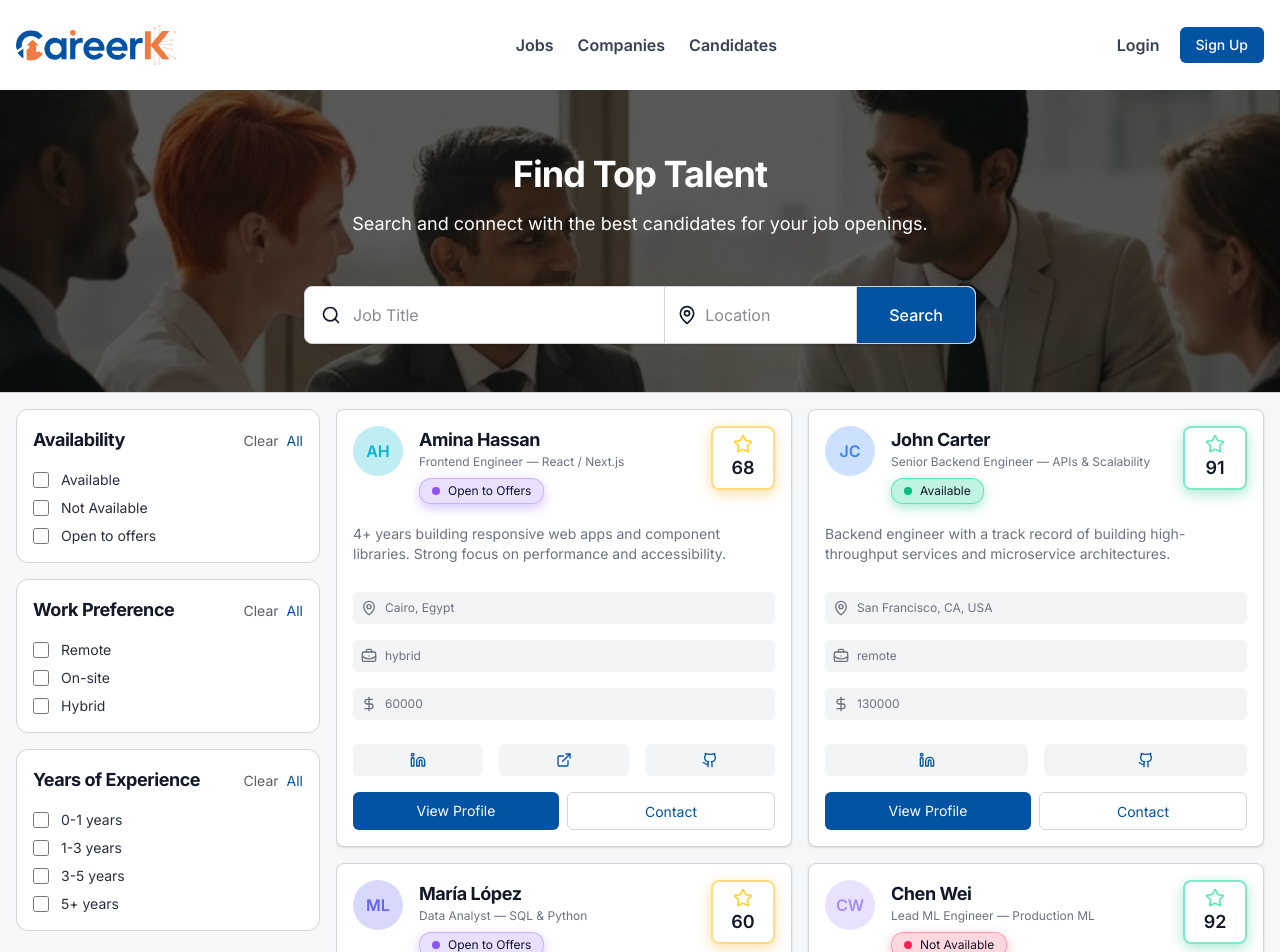
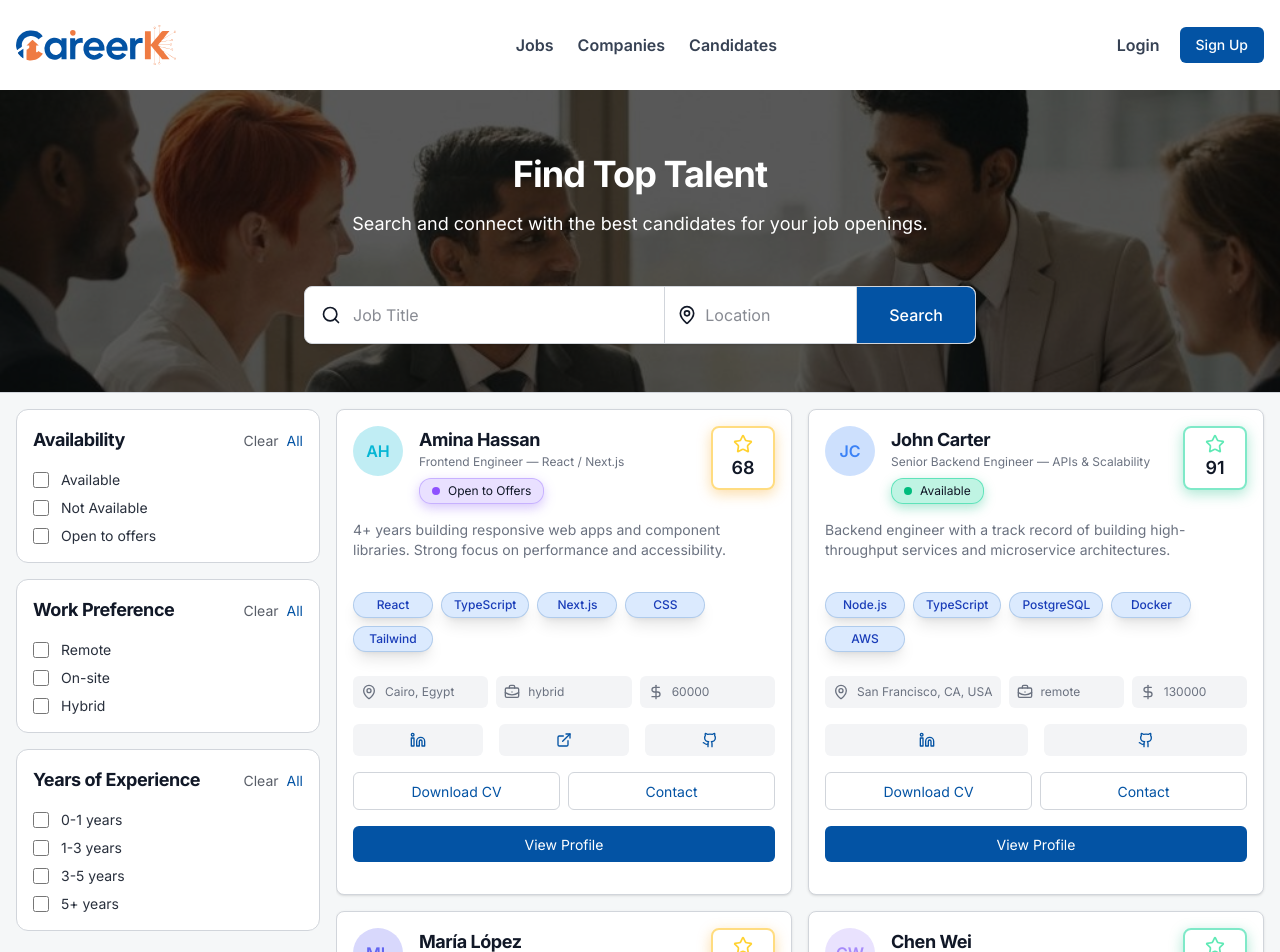
Before and after one commit to omarMo7amed/careerk, a Next.js app: page /candidates in a window 1280 px wide. Shown: the top 952 px of the page. Built offline with nearby package versions, Linux system fonts and the light colour scheme.

Commit message:
feat(candidate): update candidate card, types, and components; fix Badge centering

```diff
--- a/src/entities/candidate/components/CandidateMetaItem.tsx
+++ b/src/entities/candidate/components/CandidateMetaItem.tsx
@@ -2,9 +2,9 @@ import type { CandidateMetaItemProps } from "../types/candidateMetaItem";
 
 export function CandidateMetaItem({ icon, label }: CandidateMetaItemProps) {
   return (
-    <div className="flex flex-wrap items-center bg-bg-muted gap-2 rounded-md mt-2 p-2">
-      <div className="shrink-0">{icon}</div>
-      <div className="text-text-secondary text-xs">{label}</div>
+    <div className="flex flex-1 items-center bg-bg-muted gap-2 rounded-md mt-2 p-2">
+      <div className="">{icon}</div>
+      <div className="text-text-secondary text-nowrap text-xs">{label}</div>
     </div>
   );
 }
--- /dev/null
+++ b/src/entities/candidate/components/DownloadButton.tsx
@@ -0,0 +1,13 @@
+import Link from "next/link";
+
+export function DownloadButton({ href }: { href: string }) {
+  return (
+    <Link
+      href={href || "#"}
+      className={` text-primary text-sm inline-block text-center w-full `}
+      aria-label={`Download CV`}
+    >
+      Download CV
+    </Link>
+  );
+}
--- /dev/null
+++ b/src/entities/candidate/components/Skills.tsx
@@ -0,0 +1,13 @@
+import { Badge } from "@/shared";
+
+export default function Skills({ skills }: { skills: string[] }) {
+  return (
+    <div className="flex flex-wrap gap-2 my-4">
+      {skills.map((skill) => (
+        <Badge key={skill} size="sm" className="font-medium " variant="info">
+          {skill}
+        </Badge>
+      ))}
+    </div>
+  );
+}
--- a/src/entities/candidate/components/ViewProfile.tsx
+++ b/src/entities/candidate/components/ViewProfile.tsx
@@ -5,8 +5,8 @@ export function ViewProfile({ id }: ViewProfileProps) {
   const profileHref = `/candidates/${id}`;
   return (
     <Link
-      href={profileHref}
-      className="text-white text-sm text-center inline-block w-full"
+      href={profileHref || "#"}
+      className="text-white text-nowrap text-sm text-center inline-block w-full"
       aria-label={`View profile of candidate ${id}`}
     >
       View Profile
--- a/src/entities/candidate/types/candidate.ts
+++ b/src/entities/candidate/types/candidate.ts
@@ -1,3 +1,5 @@
+import { Skill } from "@/entities/skill";
+
 export interface Candidate {
   id: string;
   user_id: string;
@@ -24,6 +26,7 @@ export interface Candidate {
    * This is the percentage of how much the candidate CV matches with the job requirements
    */
   cv_match_percentage: number;
+  cv_url: string;
 
   /**
    * I will tell amr about it because i think it will be better if we use it as this instead of
--- a/src/entities/candidate/ui/CandidateCard.tsx
+++ b/src/entities/candidate/ui/CandidateCard.tsx
@@ -6,8 +6,16 @@ import { ViewProfile } from "../components/ViewProfile";
 import { Candidate } from "../types/candidate";
 
 import { DollarSign, BriefcaseBusiness, MapPin } from "lucide-react";
+import { DownloadButton } from "../components/DownloadButton";
+import Skills from "../components/Skills";
 
-export function CandidateCard({ candidate }: { candidate: Candidate }) {
+export function CandidateCard({
+  candidate,
+  includeSkills = true,
+}: {
+  candidate: Candidate;
+  includeSkills?: boolean;
+}) {
   const {
     id,
     name,
@@ -24,10 +32,12 @@ export function CandidateCard({ candidate }: { candidate: Candidate }) {
     email,
     cv_score,
     cv_match_percentage,
+    cv_url,
+    skills,
   } = candidate;
 
   return (
-    <div className="bg-bg-surface rounded-lg p-4 shadow-sm flex flex-col gap-2 border border-border">
+    <div className="bg-bg-surface rounded-lg p-4 shadow-sm flex flex-col  border border-border">
       <div className="flex items-start justify-between gap-6">
         <CandidateHeader
           id={id}
@@ -40,12 +50,15 @@ export function CandidateCard({ candidate }: { candidate: Candidate }) {
       </div>
 
       <p
-        className="text-text-secondary text-sm line-clamp-2 my-3"
+        className="text-text-secondary text-sm line-clamp-2 my-4"
         title={summary}
       >
         {summary}
       </p>
 
+      {includeSkills && <Skills skills={skills} />}
+
+      <div className="flex flex-wrap gap-2 items-center justify-between">
         <CandidateMetaItem
           icon={<MapPin className="w-4 h-4 text-text-secondary" />}
           label={location}
@@ -58,6 +71,7 @@ export function CandidateCard({ candidate }: { candidate: Candidate }) {
           icon={<DollarSign className="w-4 h-4 text-text-secondary" />}
           label={expected_salary}
         />
+      </div>
 
       <CandidateSocialLinks
         linkedin_url={linkedin_url}
@@ -65,14 +79,18 @@ export function CandidateCard({ candidate }: { candidate: Candidate }) {
         github_url={github_url}
       />
 
-      <div className="w-full flex justify-between gap-2 mt-2">
-        <div className="flex-1 px-3 py-1.5 rounded-md bg-primary text-white hover:opacity-90 ">
-          <ViewProfile id={id} />
+      <div className="w-full flex flex-wrap text-nowrap justify-between gap-2 mt-4">
+        <div className="flex-1 px-3 py-1.5 rounded-md bg-transparent border border-border text-white hover:opacity-90">
+          <DownloadButton href={cv_url} />
         </div>
         <div className="flex-1 px-3 py-1.5 rounded-md bg-transparent border border-border text-white hover:opacity-90">
           <ContactButton email={email} />
         </div>
       </div>
+
+      <div className="flex-1 px-3 py-1.5 my-4 rounded-md bg-primary text-white hover:opacity-90 ">
+        <ViewProfile id={id} />
+      </div>
     </div>
   );
 }
--- a/src/shared/ui/Badge.tsx
+++ b/src/shared/ui/Badge.tsx
@@ -17,7 +17,7 @@ export function Badge({
   animate = false, // ADDED: Default to false
 }: BadgeProps) {
   const baseStyles =
-    "min-w-[80px] w-fit inline-flex items-center gap-3 border border-primary/20 rounded-full text-sm font-bold shadow-lg text-center";
+    "min-w-[80px] w-fit inline-flex items-center justify-center gap-3 border border-primary/20 rounded-full text-sm font-bold shadow-lg";
   const sizes = {
     default: "px-2 py-1 text-sm",
     sm: "px-3 py-1 text-xs",
```
Lines whose indentation alone changed are shown as unchanged.
